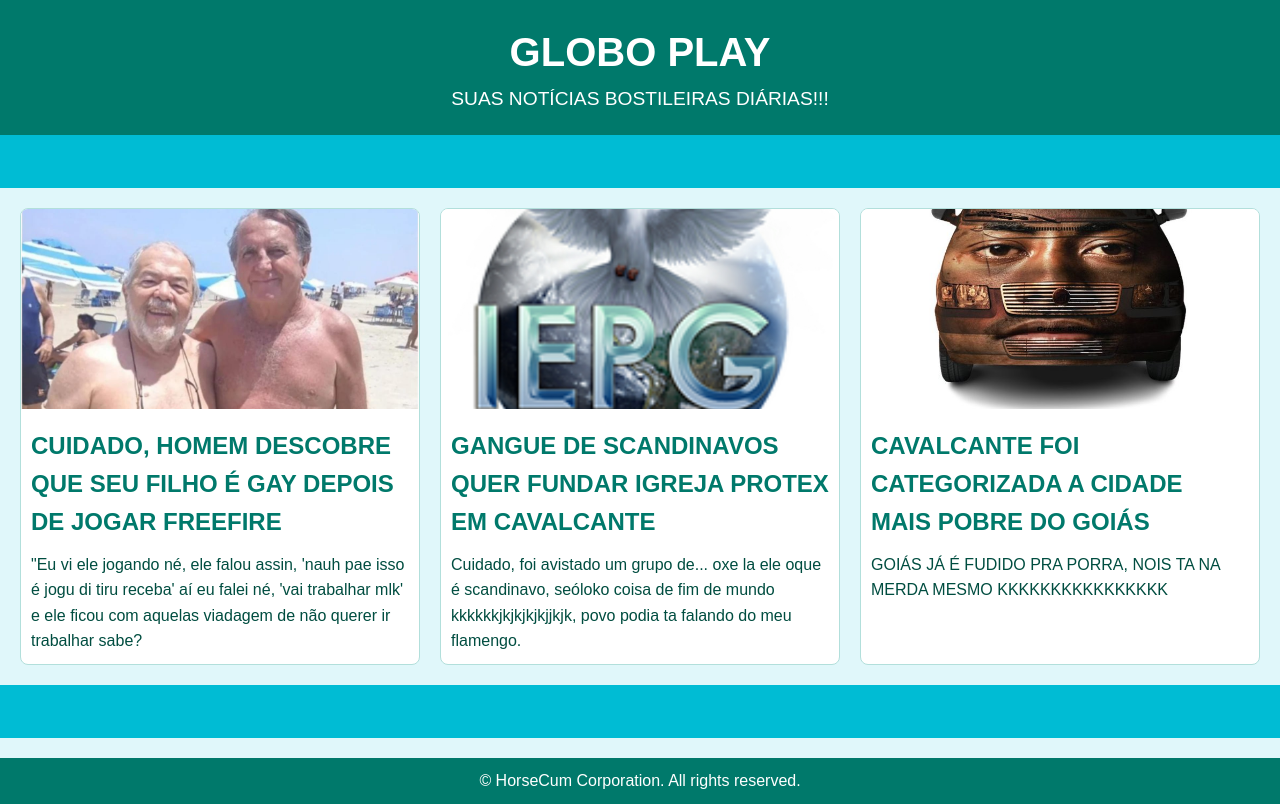
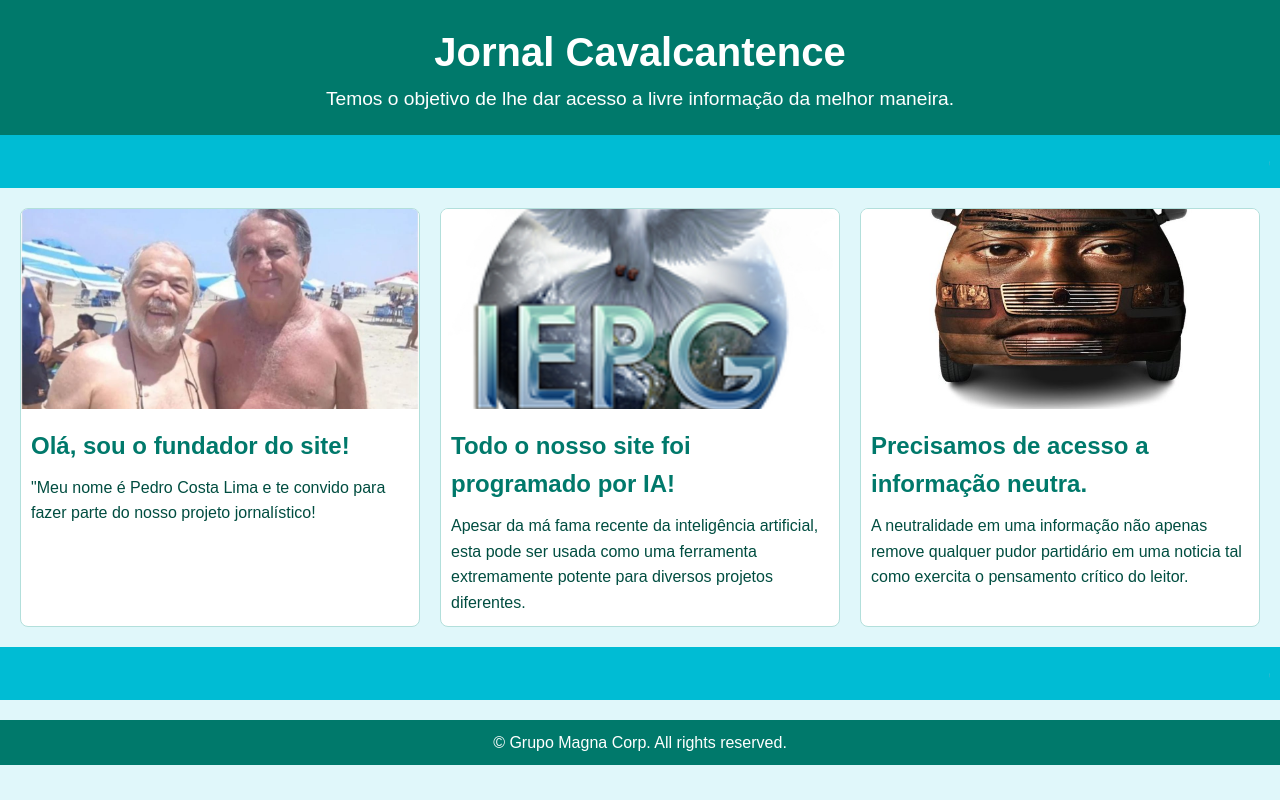
Before and after one commit to agario-io/2050-noticias-, a Flask app: page / in a window 1280 px wide. Run offline with Flask 3, Linux system fonts and the light colour scheme; some libraries are stand-ins or nearby versions.

Commit message:
Update index.html

```diff
--- a/templates/index.html
+++ b/templates/index.html
@@ -3,69 +3,58 @@
 <head>
     <meta charset="UTF-8">
     <meta name="viewport" content="width=device-width, initial-scale=1.0">
-    <title>Fake News Daily</title>
+    <title>Jornal Cavalcantence</title>
     <link rel="stylesheet" href="{{ url_for('static', filename='style.css') }}">
 </head>
 <body>
     <header>
-        <h1>GLOBO PLAY</h1>
-        <p>SUAS NOTÍCIAS BOSTILEIRAS DIÁRIAS!!!</p>
+        <h1>Jornal Cavalcantence</h1>
+        <p>Temos o objetivo de lhe dar acesso a livre informação da melhor maneira.</p>
     </header>
 
     <!-- Breaking News Ticker -->
     <div class="breaking-news">
         <marquee behavior="scroll" direction="left">
-            🚨 INTEGRALISMO NA SUA REGIÃO, CUIDADO HOMENS 🚨 | 🚨 INTEGRALISMO AVISTADO EM CAVALCANTE GOIÁS 🚨 | 🚨 CAVALCANTE GOIÁS AVISTOU 2050 INTEGRAIS 🚨
+            🚨 INFORMAÇÕES NEUTRAS SÃO ESCASAS 🚨 | 🚨 RECONHECA O VALOR JORNALÍSTICO DA NEUTRALIDADE 🚨 | 🚨 FAREMOS JUNTOS CAVALCANTE UMA REFERÊNCIA JORNALÍSTICA 🚨
         </marquee>
     </div>
 
     <!-- News Articles -->
     <div class="news-grid">
         <!-- Article 1 -->
-        <div class="news-card" onclick="rickroll()">
+        <div class="news-card">
             <img src="{{ url_for('static', filename='images/news1.jpg') }}" alt="News 1">
-            <h2>CUIDADO, HOMEM DESCOBRE QUE SEU FILHO É GAY DEPOIS DE JOGAR FREEFIRE</h2>
-            <p>"Eu vi ele jogando né, ele falou assin, 'nauh pae isso é jogu di tiru receba' aí eu falei né, 'vai trabalhar mlk' e ele ficou com aquelas viadagem de não querer ir trabalhar sabe?</p>
+            <h2>Olá, sou o fundador do site!</h2>
+            <p>"Meu nome é Pedro Costa Lima e te convido para fazer parte do nosso projeto jornalístico!</p>
         </div>
 
         <!-- Article 2 -->
-        <div class="news-card" onclick="rickroll()">
+        <div class="news-card">
             <img src="{{ url_for('static', filename='images/news2.jpg') }}" alt="News 2">
-            <h2>GANGUE DE SCANDINAVOS QUER FUNDAR IGREJA PROTEX EM CAVALCANTE</h2>
-            <p>Cuidado, foi avistado um grupo de... oxe la ele oque é scandinavo, seóloko coisa de fim de mundo kkkkkkjkjkjkjkjjkjk, povo podia ta falando do meu flamengo.</p>
+            <h2>Todo o nosso site foi programado por IA!</h2>
+            <p>Apesar da má fama recente da inteligência artificial, esta pode ser usada como uma ferramenta extremamente potente para diversos projetos diferentes.</p>
         </div>
 
-        <!-- Add 8 more articles following the same structure -->
-        <div class="news-card" onclick="rickroll()">
+        <!-- Article 3 -->
+        <div class="news-card">
             <img src="{{ url_for('static', filename='images/news3.jpg') }}" alt="News 3">
-            <h2>CAVALCANTE FOI CATEGORIZADA A CIDADE MAIS POBRE DO GOIÁS</h2></h2>
-            <p>GOIÁS JÁ É FUDIDO PRA PORRA, NOIS TA NA MERDA MESMO KKKKKKKKKKKKKKKK</p>
+            <h2>Precisamos de acesso a informação neutra.</h2>
+            <p>A neutralidade em uma informação não apenas remove qualquer pudor partidário em uma noticia tal como exercita o pensamento crítico do leitor.</p>
         </div>
 
+        <!-- Add more articles following the same structure -->
     </div>
 
-     <div class="breaking-news">
+    <!-- Breaking News Ticker -->
+    <div class="breaking-news">
         <marquee behavior="scroll" direction="left">
-            🚨 GNÓSTICOS NA SUA REGIÃO, CUIDADO HOMENS 🚨 | 🚨 GNÓSTICOS AVISTADOS EM CAVALCANTE GOIÁS 🚨 | 🚨 CAVALCANTE GOIÁS AVISTOU 2050 GNÓSTICOS 🚨
+            🚨 INFORMAÇÕES LIVRES SÃO ESCASAS 🚨 | 🚨 RECONHECA O VALOR JORNALÍSTICO DA NEUTRALIDADE 🚨 | 🚨 FAREMOS JUNTOS CAVALCANTE UMA REFERÊNCIA JORNALÍSTICA 🚨
         </marquee>
     </div>
 
-
     <!-- Footer -->
     <footer>
-        <p>&copy; HorseCum Corporation. All rights reserved.</p>
+        <p>&copy; Grupo Magna Corp. All rights reserved.</p>
     </footer>
-
-    <!-- Rickroll Script -->
-    <script>
-        function rickroll() {
-            window.location.href = "https://www.youtube.com/watch?v=dQw4w9WgXcQ";
-        }
-
-        // Rickroll all clickable elements
-        document.querySelectorAll('a, button, .news-card').forEach(element => {
-            element.addEventListener('click', rickroll);
-        });
-    </script>
 </body>
 </html>
```
